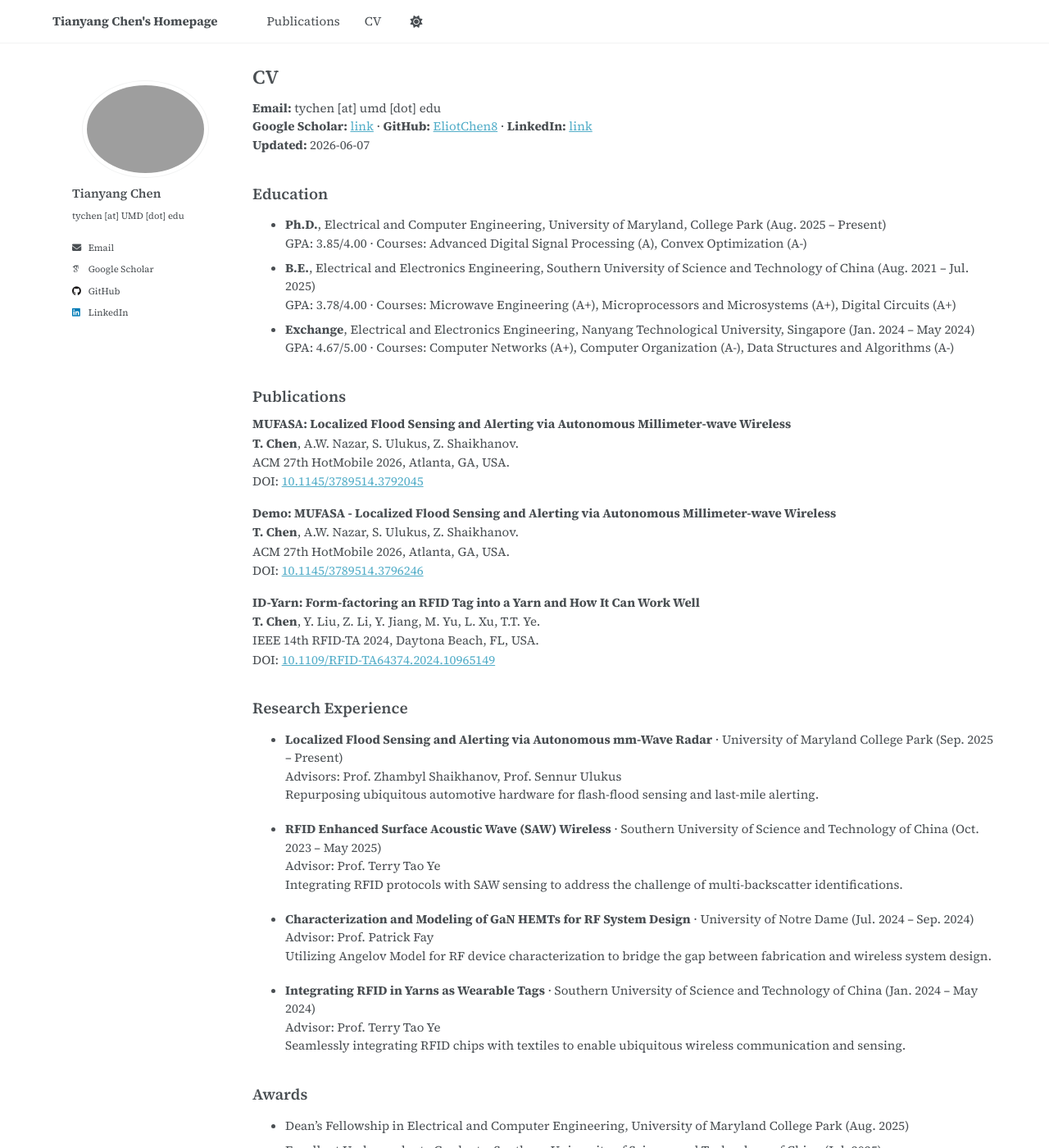
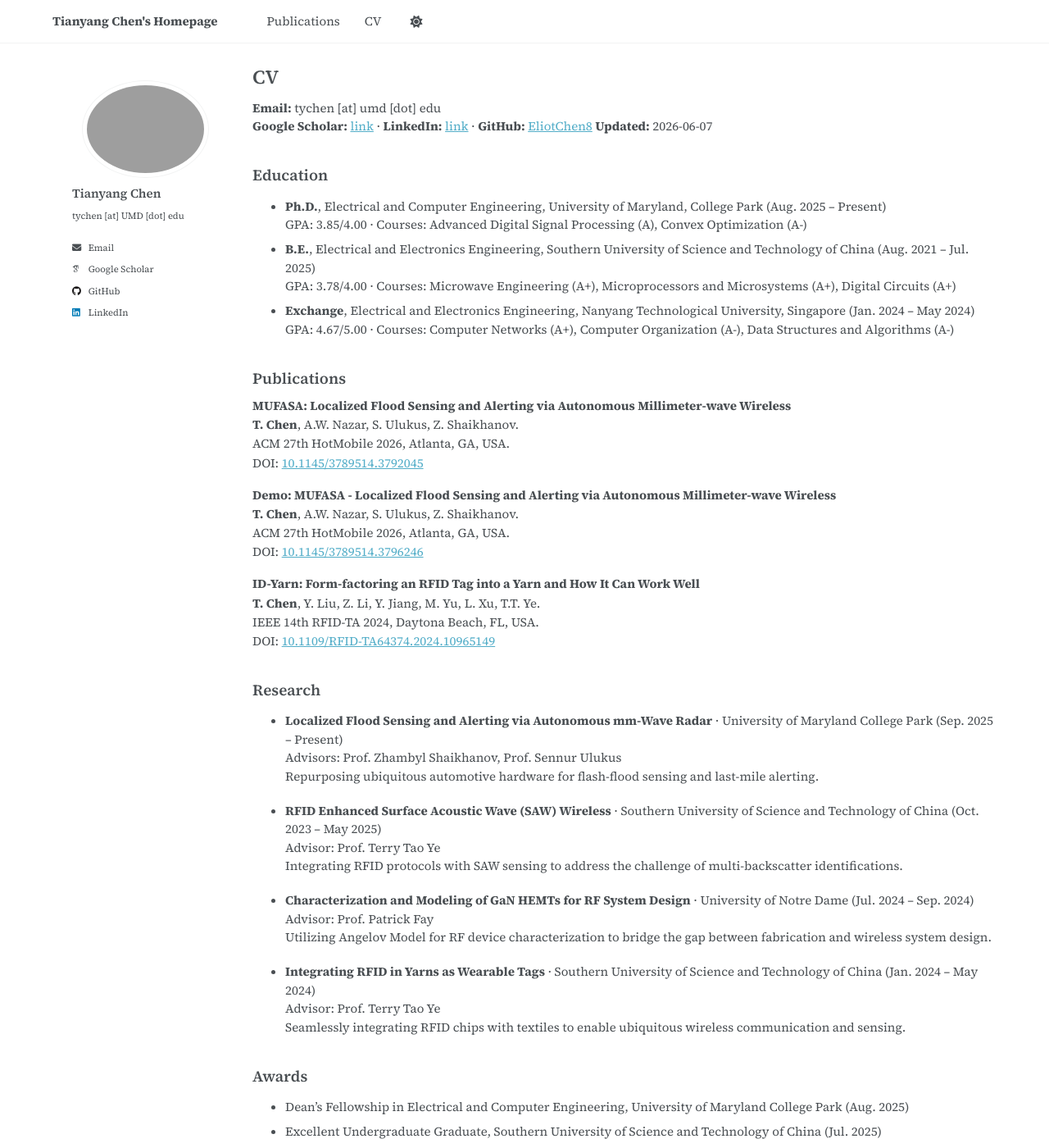
Before and after one commit to EliotChen8/EliotChen8.github.io, a Jekyll site: the page built from _pages/cv.md, in a window 1280 px wide and 1400 px high. Shown: the whole window at 82% size. Built offline with Jekyll 4.4.1, drawn with Linux system fonts in a browser that asks for light colours; some web fonts are replaced; a script that is not in the unit is left out.

Commit message:
Update contact links and section title
Reordered links in the contact section and updated section title from 'Research Experience' to 'Research'.

```diff
--- a/_pages/cv.md
+++ b/_pages/cv.md
@@ -10,7 +10,7 @@
 {% include base_path %}
 
 **Email:** tychen [at] umd [dot] edu
-**Google Scholar:** [link](https://scholar.google.com/citations?user=IKGtYE8AAAAJ&hl=en) · **GitHub:** [EliotChen8](https://github.com/EliotChen8) · **LinkedIn:** [link](https://www.linkedin.com/in/tianyang-chen-b506832b1/)
+**Google Scholar:** [link](https://scholar.google.com/citations?user=IKGtYE8AAAAJ&hl=en) · **LinkedIn:** [link](https://www.linkedin.com/in/tianyang-chen-b506832b1/) · **GitHub:** [EliotChen8](https://github.com/EliotChen8)
 **Updated:** {{ site.time | date: "%Y-%m-%d" }}
 
 ## Education
@@ -49,7 +49,7 @@
 
 </div>
 
-## Research Experience
+## Research
 
 - **Localized Flood Sensing and Alerting via Autonomous mm-Wave Radar** · University of Maryland College Park (Sep. 2025 – Present)
   Advisors: Prof. Zhambyl Shaikhanov, Prof. Sennur Ulukus
```
